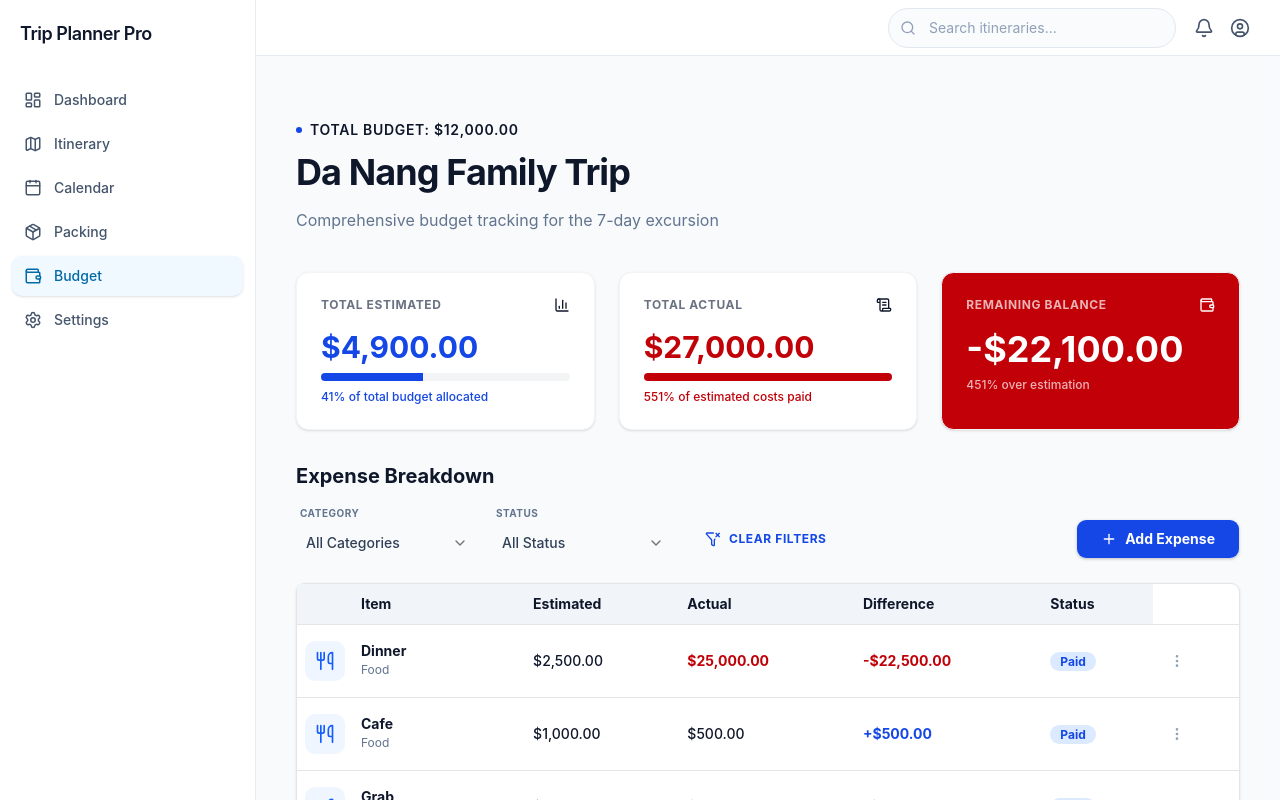
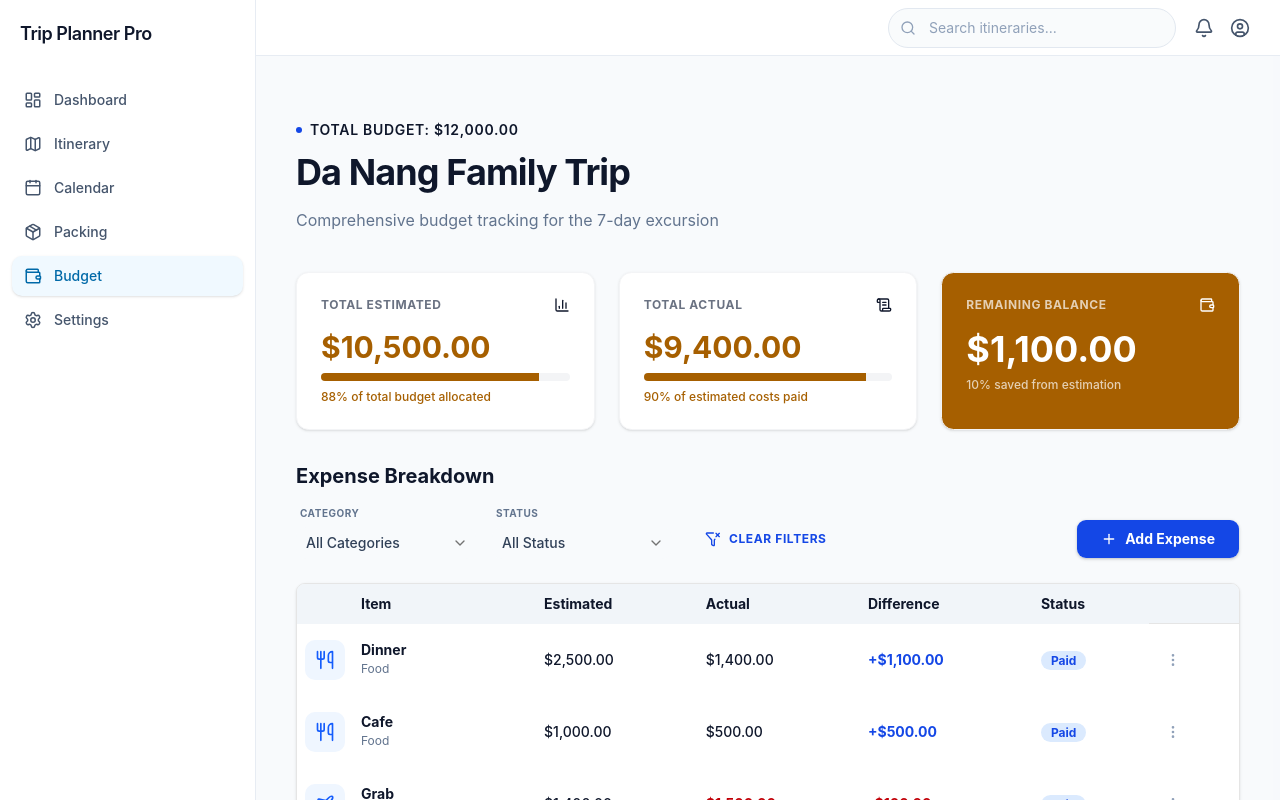
Before and after one commit to ThaoNguyen151/trip-planner-pro, a React (Vite) app: page /budget in a window 1280 px wide. Built offline with nearby package versions, Linux system fonts and the light colour scheme.

Commit message:
fix(ExpenseTable): limit display expense list to 3 items with scroll and sticky headers

```diff
--- a/src/components/budget/ExpenseTable.tsx
+++ b/src/components/budget/ExpenseTable.tsx
@@ -31,24 +31,30 @@ const categoryIcons: Record<string, React.ReactNode> = {
 
 export function ExpenseTable({ expenses }: { expenses: Expense[] }) {
   return (
-    <div className="rounded-md border bg-white shadow-sm">
-      <Table>
-        <TableHeader>
+    <div className="rounded-md border bg-white shadow-sm overflow-hidden">
+      <div className="max-h-[280px] overflow-auto custom-scrollbar">
+        <Table className="border-separate border-spacing-0">
+          <TableHeader className="relative z-10">
             <TableRow className="bg-slate-100">
-            <TableHead className="font-bold text-slate-900">
+              <TableHead className="font-bold text-slate-900 sticky top-0 bg-slate-100 z-20">
                 <div className="flex items-center gap-4">
                   <div className="w-10 shrink-0" />
                   <span>Item</span>
                 </div>
               </TableHead>
-            <TableHead className="font-bold text-slate-900">
+              <TableHead className="font-bold text-slate-900 sticky top-0 bg-slate-100 z-20">
                 Estimated
               </TableHead>
-            <TableHead className="font-bold text-slate-900">Actual</TableHead>
-            <TableHead className="font-bold text-slate-900">
+              <TableHead className="font-bold text-slate-900 sticky top-0 bg-slate-100 z-20">
+                Actual
+              </TableHead>
+              <TableHead className="font-bold text-slate-900 sticky top-0 bg-slate-100 z-20">
                 Difference
               </TableHead>
-            <TableHead className="font-bold text-slate-900">Status</TableHead>
+              <TableHead className="font-bold text-slate-900 sticky top-0 bg-slate-100 z-20">
+                Status
+              </TableHead>
+              <TableHead className="sticky top-0 z-20 bg-slate-100 border-b"></TableHead>
             </TableRow>
           </TableHeader>
 
@@ -91,7 +97,9 @@ export function ExpenseTable({ expenses }: { expenses: Expense[] }) {
                     {/* Expense actual cost: switch to red if above estimated cost */}
                     <TableCell
                       className={
-                      isOverEstimated ? "text-red-700 font-bold" : "font-medium"
+                        isOverEstimated
+                          ? "text-red-700 font-bold"
+                          : "font-medium"
                       }
                     >
                       $
@@ -147,5 +155,6 @@ export function ExpenseTable({ expenses }: { expenses: Expense[] }) {
           </TableBody>
         </Table>
       </div>
+    </div>
   );
 }
--- a/src/components/ui/table.tsx
+++ b/src/components/ui/table.tsx
@@ -4,16 +4,11 @@ import { cn } from "@/lib/utils";
 
 function Table({ className, ...props }: React.ComponentProps<"table">) {
   return (
-    <div
-      data-slot="table-container"
-      className="relative w-full overflow-x-auto"
-    >
-      <table
-        data-slot="table"
-        className={cn("w-full caption-bottom text-sm", className)}
-        {...props}
-      />
-    </div>
+    <table
+      data-slot="table"
+      className={cn("w-full caption-bottom text-sm", className)}
+      {...props}
+    />
   );
 }
 
--- a/src/stores/useBudgetStore.ts
+++ b/src/stores/useBudgetStore.ts
@@ -10,7 +10,7 @@ export const useBudgetStore = create<BudgetStore>()(
         {
           id: "1",
           estimatedCost: 2500,
-          actualCost: 25000,
+          actualCost: 1400,
           category: "Food",
           name: "Dinner",
           paymentStatus: "Paid",
@@ -21,6 +21,38 @@ export const useBudgetStore = create<BudgetStore>()(
           actualCost: 500,
           category: "Food",
           name: "Cafe",
+          paymentStatus: "Paid",
+        },
+        {
+          id: "3",
+          estimatedCost: 1400,
+          actualCost: 1500,
+          category: "Transport",
+          name: "Grab",
+          paymentStatus: "Paid",
+        },
+        {
+          id: "3",
+          estimatedCost: 1400,
+          actualCost: 1500,
+          category: "Transport",
+          name: "Grab",
+          paymentStatus: "Paid",
+        },
+        {
+          id: "3",
+          estimatedCost: 1400,
+          actualCost: 1500,
+          category: "Transport",
+          name: "Grab",
+          paymentStatus: "Paid",
+        },
+        {
+          id: "3",
+          estimatedCost: 1400,
+          actualCost: 1500,
+          category: "Transport",
+          name: "Grab",
           paymentStatus: "Paid",
         },
         {
```
Lines whose indentation alone changed are shown as unchanged.
